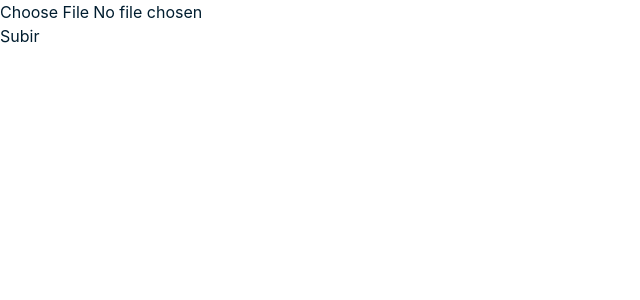
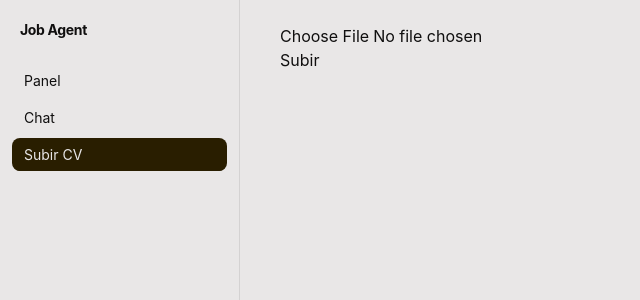
Before and after one commit to juackomdz/agent-job, a Nuxt app: page /upload-test in a window 1280 px wide. Shown: the top 300 px of the page, without its empty margins (0-640 px from the left). Built offline with nearby package versions, Linux system fonts and the light colour scheme.

Commit message:
fix: actualizado tema de daisyui

```diff
--- a/app/app.vue
+++ b/app/app.vue
@@ -1,5 +1,5 @@
 <template>
-  <div>
+  <NuxtLayout name="dashboard">
     <NuxtPage />
-  </div>
+  </NuxtLayout>
 </template>
```
